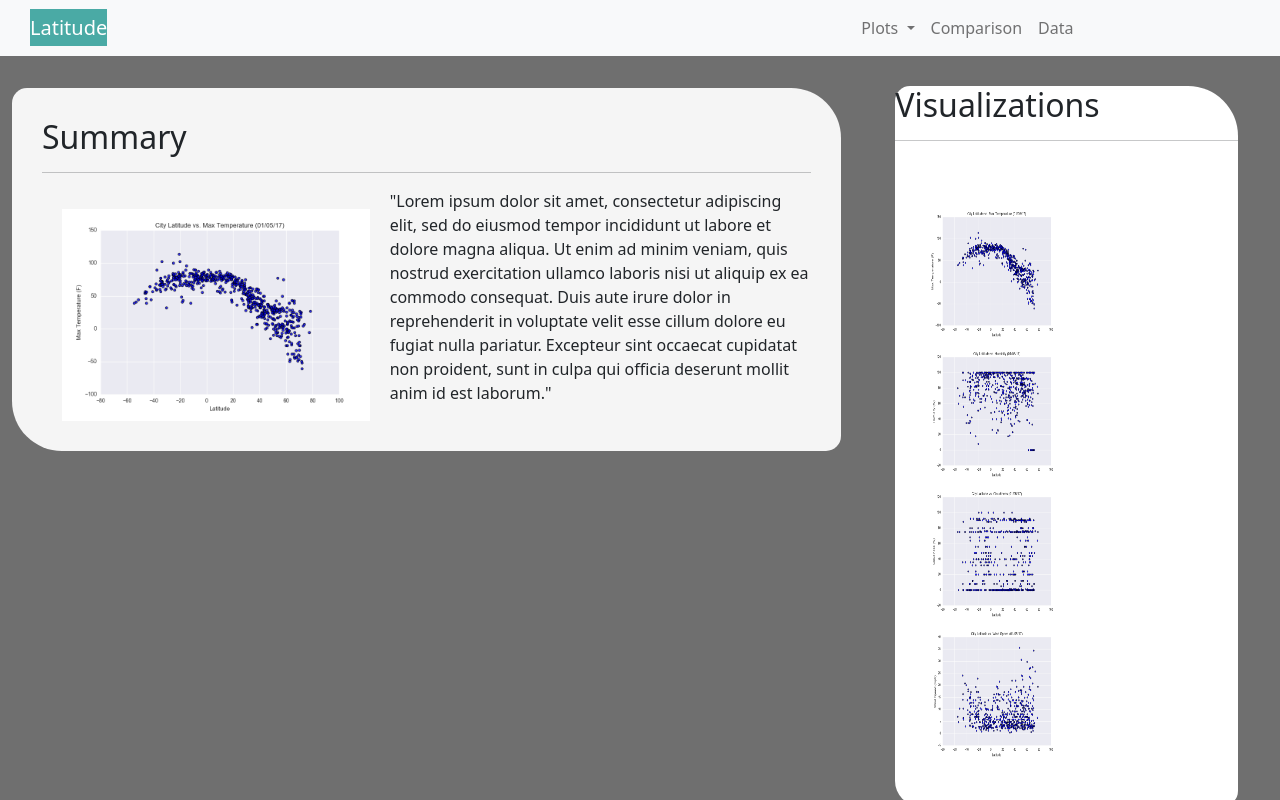
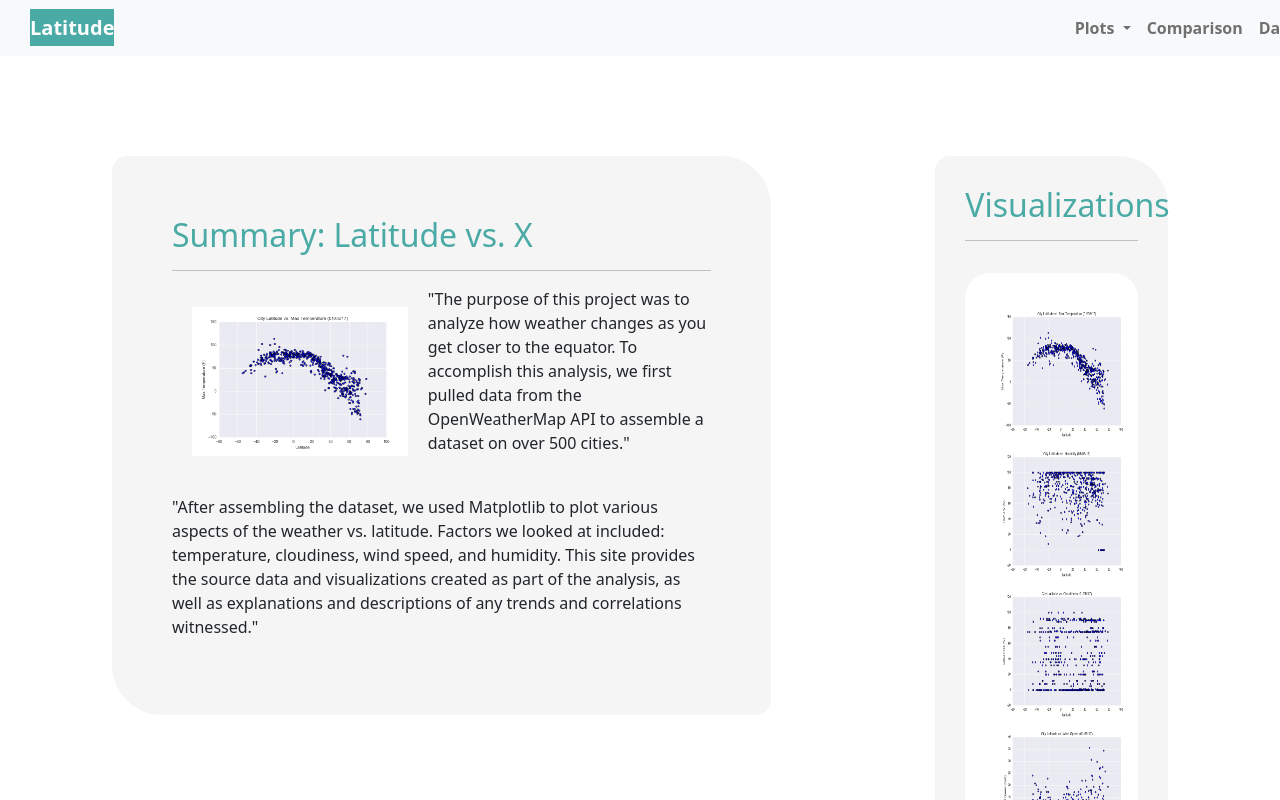
Before and after one commit to jessches5/Web-Design-Challenge, a plain HTML site: page index.html in a window 1280 px wide. Shown: the top 800 px of the page. Drawn offline with nearby package versions, Linux system fonts and the light colour scheme.

Commit message:
css updated to improve layout of home page

```diff
--- a/Resources/assets/css/style.css
+++ b/Resources/assets/css/style.css
@@ -2,6 +2,7 @@
     margin: 0px 30px;
     background-color:#4aaaa5;
     color: white;
+    font-weight: bold;
 }
 
 .navBL{
@@ -9,12 +10,12 @@
 }
 
 .container-fluid{
-    background-color:lightslategray;
+    background-color:rgba(201, 204, 207, 0.644);
     position: fixed;
     width: 100%;
     height: 100%;
 
-    background: rgba(51,51,51,0.7);
+    background: white;
 }
 
 #summary{
@@ -25,8 +26,11 @@
 
 #comparison{
     border-radius: 15px 50px;
-    margin: 30px;
-    background-color: #fff;
+    margin: 100px;
+    padding: 30px;
+    margin-top: 100px;
+    margin-left: 70px;
+    background-color: whitesmoke;
 }
 
 #summaryimg{
@@ -53,9 +57,10 @@
 
 .summary-content{
     border-radius: 15px 50px;
-
-    padding: 30px;
-    margin-top: 32px;
+    margin: 100px;
+    padding: 60px;
+    margin-top: 100px;
+    margin-right: 70px;
     background-color: whitesmoke;
 }
 
@@ -68,3 +73,7 @@
 .comparisonImg:hover{
     opacity: 0.6;
 }
+
+.nav-item {
+font-weight: bold;
+}
--- a/index.html
+++ b/index.html
@@ -12,11 +12,11 @@
 
   <div class="row">
     <nav class="navbar navbar-expand-lg navbar-light bg-light justify-content-between">
-      <div class="col-md-4"><a class="navbar-brand" id="latitude" href="index.html">Latitude</a></div>
+      <div class="col-md-3"><a class="navbar-brand" id="latitude" href="index.html">Latitude</a></div>
         <button class="navbar-toggler" type="button" data-toggle="collapse" data-target="#navbarNavDropdown" aria-controls="navbarNavDropdown" aria-expanded="false" aria-label="Toggle navigation">
           <span class="navbar-toggler-icon"></span>
         </button>
-        <div class="col-md-4 offset-md-4"><div class="collapse navbar-collapse " id="navbarNavDropdown">
+        <div class="col-md-2 offset-md-7"><div class="collapse navbar-collapse " id="navbarNavDropdown">
 
           <ul class="navbar-nav navbar-right">
 
@@ -48,10 +48,12 @@
     <div class="row">
         <div class="col-8">
             <div class="summary-content">
-                <h2>Summary</h2>
+                <h2 style="color:#4aaaa5;">Summary: Latitude vs. X</h2>
             <hr>
             <img src="Resources/assets/images/Fig1.png" alt="" id="summaryimg" alignment="right">
-            <p>"Lorem ipsum dolor sit amet, consectetur adipiscing elit, sed do eiusmod tempor incididunt ut labore et dolore magna aliqua. Ut enim ad minim veniam, quis nostrud exercitation ullamco laboris nisi ut aliquip ex ea commodo consequat. Duis aute irure dolor in reprehenderit in voluptate velit esse cillum dolore eu fugiat nulla pariatur. Excepteur sint occaecat cupidatat non proident, sunt in culpa qui officia deserunt mollit anim id est laborum."</p>
+            <p>"The purpose of this project was to analyze how weather changes as you get closer to the equator. To accomplish this analysis, we first pulled data from the OpenWeatherMap API to assemble a dataset on over 500 cities."</p>
+            <br>
+            <p>"After assembling the dataset, we used Matplotlib to plot various aspects of the weather vs. latitude. Factors we looked at included: temperature, cloudiness, wind speed, and humidity. This site provides the source data and visualizations created as part of the analysis, as well as explanations and descriptions of any trends and correlations witnessed."</p>
             </div>
         </div>
 
@@ -60,7 +62,7 @@
         <div class="col-4" >
             <section id="comparison">
               <div class="comparisonContent">
-                        <h2>Visualizations</h2>
+                  <h2 style="color: #4aaaa5;">Visualizations</h2>
                   <hr>
                 <div id="images">
                     <img src="Resources/assets/images/Fig1.png" alt="" class="comparisonImg">
```
Lines whose indentation alone changed are shown as unchanged.
